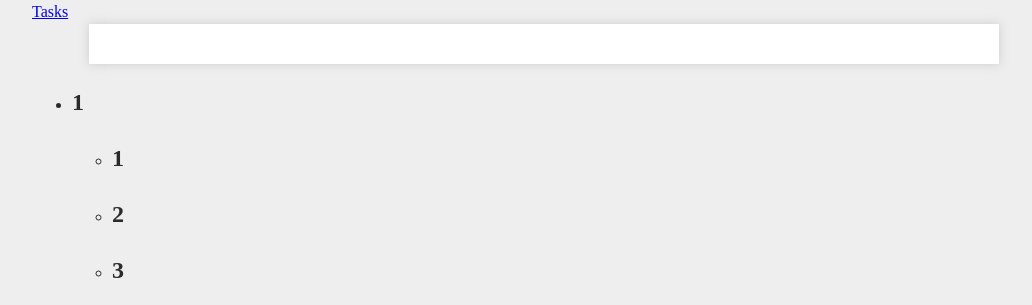
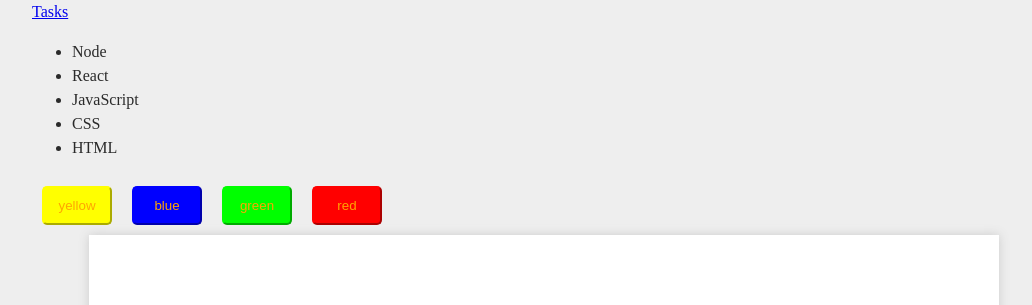
Before and after one commit to momotvit/DOM, a plain HTML site: page 10-addition.html in a window 1280 px wide. Shown: the top 305 px of the page, without its empty margins (96-1128 px from the left). Drawn offline with Linux system fonts and the light colour scheme; files that its build step writes are made by us from their sources.

Commit message:
practiced

```diff
--- a/10-addition.html
+++ b/10-addition.html
@@ -4,7 +4,7 @@
     <meta charset="UTF-8" />
     <meta http-equiv="X-UA-Compatible" content="IE=edge" />
     <meta name="viewport" content="width=device-width, initial-scale=1.0" />
-    <link rel="stylesheet" href="./styles.css" />
+    <link rel="stylesheet" href="/css/styles.css" />
     <title>Document</title>
   </head>
   <body>
@@ -71,6 +71,6 @@
       </li>
     </ul>
 
-    <script src="./index.js"></script>
+    <script src="./js/10-addition.js"></script>
   </body>
 </html>
--- a/js/10-addition.js
+++ b/js/10-addition.js
@@ -1,5 +1,12 @@
-// Example 1. Створити список технологій що вивчаються на курсі Fullstack за допомогою js
+// Example 1. Створити список технологій що вивчаються
+// на курсі Fullstack за допомогою js
+
+
+
 const technologies = ['HTML', 'CSS', 'JavaScript', 'React', 'Node'];
+
+
+
 
 const container = document.querySelector('#main-container');
 const ulEl = document.createElement('ul');
@@ -13,7 +20,8 @@ technologies.forEach((technologyItem) => {
   // liEl.textContent = technologyItem;
   // ulEl.append(liEl)
 
-  const liEl = `<li>${technologyItem}</li>`;
+    const liEl = `<li>${technologyItem}</li>`;
+
   ulEl.insertAdjacentHTML('afterbegin', liEl);
 });
 
@@ -26,7 +34,8 @@ technologies.forEach((technologyItem) => {
 
 container.append(ulEl);
 
-//Example 2. Створити кілька кнопок на основі масива з обєктами використовуючи createElement
+//Example 2. Створити кілька кнопок на основі масива з
+// обєктами використовуючи createElement
 const colors = [
   {
     label: 'red',
@@ -46,24 +55,28 @@ const colors = [
   },
 ];
 
-const buttonsContainer = document.createElement('div');
-buttonsContainer.classList = 'btn-container';
-buttonsContainer.classList.add('visible', 'green');
-// buttonsContainer.classList = 'btn-container-new';
 
-colors.forEach(({ color, label }) => {
-  const btnEl = document.createElement('button');
-  btnEl.textContent = label;
-  btnEl.style.backgroundColor = color;
-  btnEl.style.margin = '10px';
-  btnEl.style.padding = '10px';
+const btnsContainer = document.createElement('div');
+btnsContainer.classList = "coolBtns";
 
-  buttonsContainer.append(btnEl);
+colors.forEach(({ label, color }) => {
+    const btnEl = document.createElement("button");
+    btnEl.textContent = label;
+    btnEl.style.backgroundColor = color;
+    btnEl.style.color = 'orange';
+    btnEl.style.borderRadius = "5px";
+    btnEl.style.minWidth = "70px";
+    btnEl.style.borderColor = color;
+    btnEl.style.margin = '10px';
+    btnEl.style.padding = '10px';
+    btnsContainer.prepend(btnEl);
 });
 
-container.append(buttonsContainer);
+container.append(btnsContainer);
 
-//3. Створити сайт з такою розміткою використовуючи лише JS в html файлі має бути пусто
+
+//3. Створити сайт з такою розміткою використовуючи
+//лише JS в html файлі має бути пусто
 const data = {
   title: '- Michel Legrand -',
   imgUrl:
```
